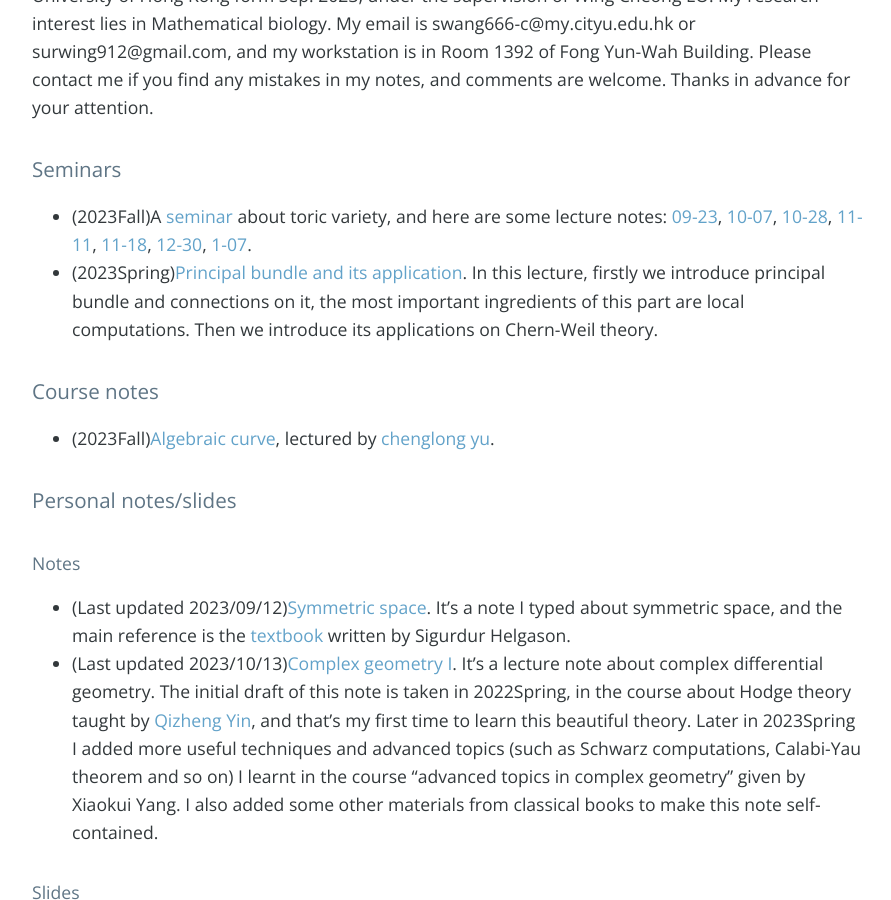
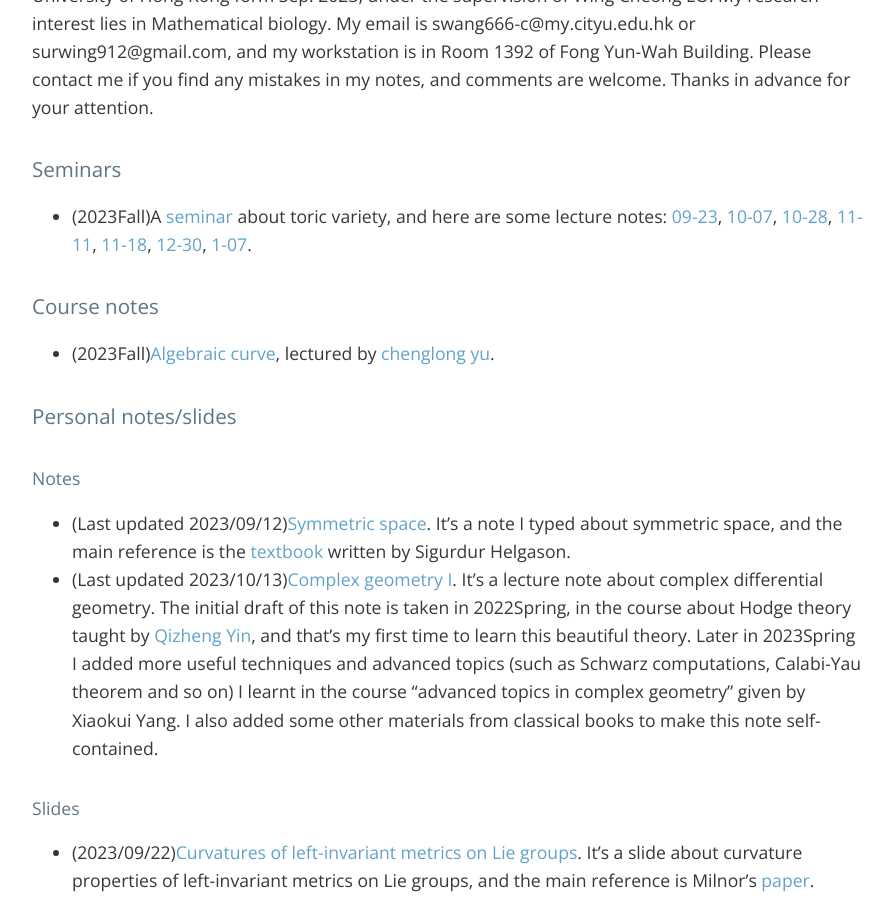
Before and after one commit to Louis-shuo-wang/Louis-shuo-wang.github.io, a Jekyll site: the page built from index.md, in a window 1280 px wide and 900 px high, scrolled down 506 px. Shown: the whole window, without its empty margins (192-1083 px from the left). Built offline with Jekyll 4.4.1, drawn with Linux system fonts in a browser that asks for light colours; nearby versions of some CDN libraries; our own code applies the rules of GitHub Pages for plain Markdown files; the list of posts is cut into pages by our own code; comment, search, counter and statistics services are not loaded.

Commit message:
Update index.md

```diff
--- a/index.md
+++ b/index.md
@@ -3,14 +3,13 @@
 Hello, I'm Shuo Wang, a first-year Ph.D. student from the Department of Mathematics of City University of Hong Kong form Sep. 2023, under the supervision of Wing Cheong LO. My research interest lies in Mathematical biology.
 My email is swang666-c@my.cityu.edu.hk or surwing912@gmail.com, and my workstation is in Room 1392 of Fong Yun-Wah Building. Please contact me if you find any mistakes in my notes, and comments are welcome. Thanks in advance for your attention.
 
+
 ### Seminars
 * (2023Fall)A  [seminar](notes/2023Fall/toric/syllabus.pdf) about toric variety, and here are some lecture notes: [09-23](notes/2023Fall/toric/09-23.pdf), [10-07](notes/2023Fall/toric/10-07.pdf), [10-28](notes/2023Fall/toric/10-28.pdf), [11-11](notes/2023Fall/toric/11-11.pdf), [11-18](notes/2023Fall/toric/11-18.pdf), [12-30](notes/2023Fall/toric/12-30,01-07.pdf), [1-07](notes/2023Fall/toric/12-30,01-07.pdf).
-* (2023Spring)[Principal bundle and its application](notes/2023Spring/geometry_of_principal_bundle.pdf). In this lecture, firstly we introduce principal bundle and connections on it, the most important ingredients of this part are local computations. Then we introduce its applications on Chern-Weil theory.
 
 
 ### Course notes
 * (2023Fall)[Algebraic curve](notes/2023Fall/algebraic_curve.pdf), lectured by [chenglong yu](https://chenglongyu.github.io/).
-
 
 
 ### Personal notes/slides
@@ -27,7 +26,5 @@
 * (2023Fall)Solutions of homework of [Algebra1](notes/2023Fall/Solutions_to_HW.pdf)
 
 
-
-
 ### Travel
 * Jan 22 - Jan 26, 2024, [Winter School on Homogeneous Dynamics](https://scms.fudan.edu.cn/info/4588/6088.htm), Fudan University, Shanghai, China.
```
